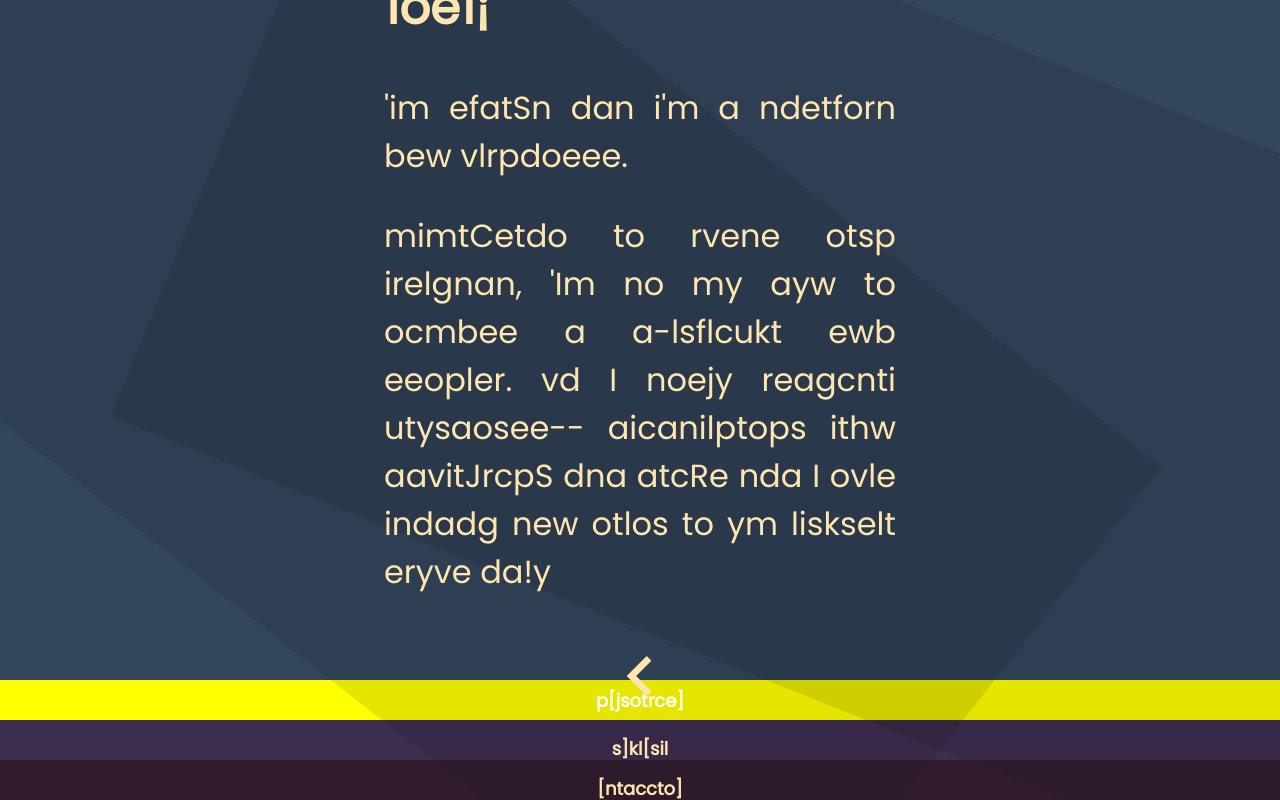
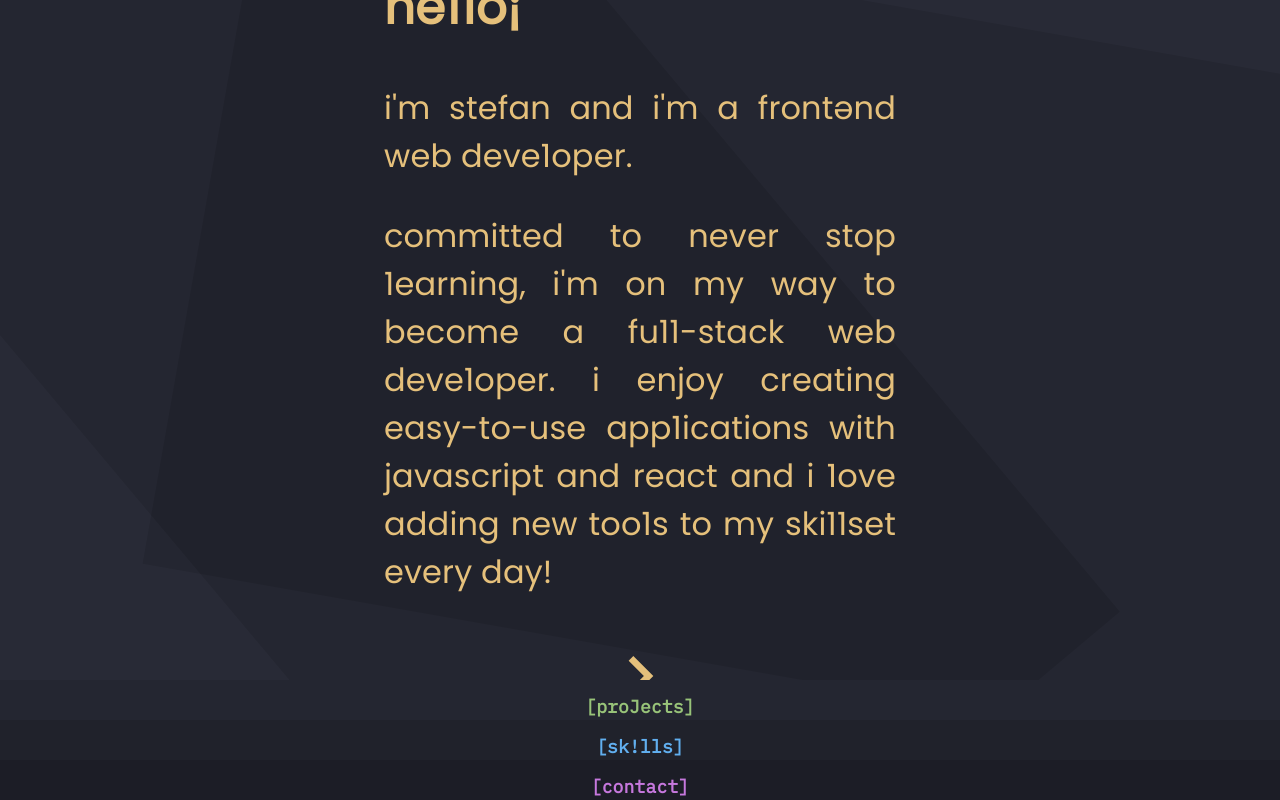
Before and after one commit to erynder-z/personal-portfolio, a React (Create React App) app: page / in a window 1280 px wide. Built offline with nearby package versions, Linux system fonts and the light colour scheme; the HTML template or start-up script is replaced by a standard one.

Commit message:
Fix minor issues

```diff
--- a/src/App.css
+++ b/src/App.css
@@ -1,8 +1,48 @@
 :root {
-  --intro: #33465c;
-  --portfolio: #393e6f;
-  --skills: #3d2e4f;
-  --contact: #321d2f;
-  --bright-text: #ffe5ae;
+  --intro: #282a36;
+  --projects: #242631;
+  --skills: #20222b;
+  --contact: #1c1d26;
+  --black: #282c34;
+  --white: #dcdfe4;
+  --blue: #61afef;
+  --cyan: #56b6c2;
+  --green: #98c379;
+  --pink: #c678dd;
+  --red: #e06c75;
+  --yellow: #e5c07b;
+  --orange: #ffb86c;
   --dark-text: #000000;
+  --scrollbar: #33465c;
+  --scrollbar-thumb: #c4c9d0;
+  --foreground: #dcdfe4;
+  --background: #282c34;
 }
+
+.blue {
+  color: var(--blue);
+}
+
+.cyan {
+  color: var(--cyan);
+}
+
+.green {
+  color: var(--green);
+}
+
+.pink {
+  color: var(--pink);
+}
+
+.red {
+  color: var(--red);
+}
+
+.yellow {
+  color: var(--yellow);
+}
+
+.orange {
+  color: var(--orange);
+}
--- a/src/App.tsx
+++ b/src/App.tsx
@@ -1,9 +1,11 @@
-import React, { FC } from 'react';
+import React, { FC, useEffect, useState } from 'react';
 
 import './App.css';
+import Loading from './Components/Loading/Loading';
 import Navigation from './Components/Navigation/Navigation';
 
 const App: FC = () => {
+  const [showLoading, setShowLoading] = useState<boolean>(true);
   const shuffleNav = (categories: string[]): string[] => {
     const shuffledArray: string[] = categories.map((word) => {
       return shuffleWord(word);
@@ -40,9 +42,19 @@ const App: FC = () => {
     return s;
   };
 
+  useEffect(() => {
+    setTimeout(() => {
+      setShowLoading(false);
+    }, 3000);
+  }, []);
+
   return (
     <div className="App">
-      <Navigation shuffleText={shuffleText} shuffleNav={shuffleNav} />
+      {showLoading ? (
+        <Loading shuffleText={shuffleText} />
+      ) : (
+        <Navigation shuffleText={shuffleText} shuffleNav={shuffleNav} />
+      )}
     </div>
   );
 };
--- a/src/Components/Intro/Intro.css
+++ b/src/Components/Intro/Intro.css
@@ -5,6 +5,7 @@
   flex-direction: column;
   justify-content: center;
   align-items: center;
+  font-family: Poppins, sans-serif;
 }
 
 .underlined {
@@ -13,12 +14,12 @@
   animation-delay: 1s;
 }
 
-.revertColors > span {
+/* .revertColors > span {
   color: var(--yellow);
   transition: color 1s ease-in-out;
   transition-delay: 1s;
 }
-
+ */
 .intro-text {
   padding: 0 30vw;
   font-size: 2rem;
--- a/src/Components/Navigation/Navigation.css
+++ b/src/Components/Navigation/Navigation.css
@@ -5,6 +5,8 @@
   justify-content: center;
   min-height: 100vh;
   overflow: hidden;
+  font-family: IBM Plex Mono, monospace;
+  font-weight: 500;
 }
 
 .panel {
@@ -19,6 +21,7 @@
   font-size: 12px;
   background-size: cover;
   background-position: center;
+  z-index: 1;
 }
 
 .panel.open {
@@ -35,10 +38,7 @@
 }
 
 .panel.closed > div {
-  display: flex;
-  flex-direction: column;
-  justify-content: center;
-  transform: scaleY(0.1) translateX(100%);
+  transform: translateX(100%);
   transition: all 0.5s;
   height: 1rem;
 }
@@ -66,23 +66,46 @@
   font-size: 1.5em;
 }
 
+.panel-heading-intro {
+  color: var(--yellow);
+}
+
+.panel-heading-projects {
+  color: var(--green);
+}
+
+.panel-heading-skills {
+  color: var(--blue);
+}
+
+.panel-heading-contact {
+  color: var(--pink);
+}
+
 .intro {
-  color: var(--bright-text);
+  color: var(--yellow);
   background-color: var(--intro);
   background-position-y: 20%;
+  transition: color 100ms;
 }
-.portfolio {
-  color: var(--bright-text);
-  background-color: var(--portfolio);
+
+.projects {
+  color: var(--white);
+  background-color: var(--projects);
   align-items: flex-start;
+  transition: color 100ms;
 }
+
 .skills {
-  color: var(--bright-text);
+  color: var(--blue);
   background-color: var(--skills);
   align-items: flex-start;
+  transition: color 100ms;
 }
+
 .contact {
-  color: var(--bright-text);
+  color: var(--pink);
   background-color: var(--contact);
   align-items: flex-start;
+  transition: color 100ms;
 }
--- a/src/Components/Navigation/Navigation.tsx
+++ b/src/Components/Navigation/Navigation.tsx
@@ -1,4 +1,5 @@
 import React, { FC, useEffect, useRef, useState } from 'react';
+import Contact from '../Contact/Contact';
 import Intro from '../Intro/Intro';
 import Portfolio from '../Portfolio/Portfolio';
 import Skills from '../Skills/Skills';
@@ -147,7 +148,10 @@ const Navigation: FC<Props> = ({ shuffleText, shuffleNav }) => {
           }}
         >
           <h1 className="panel-heading-contact">{categories[3]}</h1>
-          <p>Contact me</p>
+          <Contact
+            active={activePanel === 'contact' ? true : false}
+            shuffleText={shuffleText}
+          ></Contact>
         </div>
       </div>
     </nav>
--- a/src/Components/Portfolio/Portfolio.tsx
+++ b/src/Components/Portfolio/Portfolio.tsx
@@ -3,7 +3,7 @@ import { FaExternalLinkAlt } from 'react-icons/fa';
 import './Portfolio.css';
 import ProjectList from './ProjectList';
 import Project from './Project/Project';
-import FadeInSection from '../FadeinSection/FadeinSection';
+import VisibleSectionEffect from '../VisibleSectionEffect/VisibleSectionEffect';
 
 interface Props {
   active: boolean;
@@ -121,30 +121,32 @@ const Portfolio: FC<Props> = ({ active, shuffleText }) => {
       onScroll={onScrollPage}
     >
       <section>
-        <FadeInSection>
+        <VisibleSectionEffect>
           <h2 className="portfolio-header">{heading}</h2>
-        </FadeInSection>
+        </VisibleSectionEffect>
         <div className="projects-wrapper">
           {projectList?.map((project) => (
-            <FadeInSection key={project.id}>
+            <VisibleSectionEffect key={project.id}>
               <Project
                 key={project.id}
                 project={project}
                 active={active}
                 shuffleText={shuffleText}
               />
-            </FadeInSection>
+            </VisibleSectionEffect>
           ))}
         </div>
       </section>
-      <FadeInSection>
+      {
+        <VisibleSectionEffect>
           <a
             className="repo-link"
             href="https://github.com/erynder-z?tab=repositories"
           >
             View More <FaExternalLinkAlt size="1rem" />
           </a>
-      </FadeInSection>
+        </VisibleSectionEffect>
+      }
     </div>
   );
 };
--- a/src/Components/Portfolio/Project/Project.tsx
+++ b/src/Components/Portfolio/Project/Project.tsx
@@ -14,10 +14,11 @@ interface Props {
     year: number;
   };
   active: boolean;
+  isVisible?: boolean;
   shuffleText: (text: string) => string;
 }
 
-const Project: FC<Props> = ({ project, active, shuffleText }) => {
+const Project: FC<Props> = ({ project, active, isVisible, shuffleText }) => {
   const {
     title,
     imageURL,
@@ -30,6 +31,7 @@ const Project: FC<Props> = ({ project, active, shuffleText }) => {
     year,
   } = project;
 
+  const [shuffling, setShuffling] = useState<boolean>(false);
   const [reavealImage, setRevealImage] = useState<boolean>(false);
   const [playAnimatedGif, setPlayAnimatedGif] = useState<boolean>(false);
   const [projectImageURL, setProjectImageURL] = useState<string>(imageURL);
@@ -43,11 +45,12 @@ const Project: FC<Props> = ({ project, active, shuffleText }) => {
   const [headingTechnologies, setHeadingTechnologies] =
     useState<string>('Technologies');
   const [headingYear, setheadingYear] = useState<string>('Year');
-  const [previewPlay, setPreviewPlay] = useState<string>('[Preview]');
+  const [previewPlay, setPreviewPlay] = useState<string>('[Play preview]');
   const [previewSource, setPreviewSource] = useState<string>('[Source]');
   const [previewLive, setPreviewLive] = useState<string>('[Live]');
 
   const shuffle = (): void => {
+    setShuffling(true);
     setRevealImage(true);
     const shuffle = setInterval(() => {
       setProjectTitle(shuffleText(projectTitle));
@@ -63,6 +66,7 @@ const Project: FC<Props> = ({ project, active, shuffleText }) => {
     }, 50);
 
     setTimeout(() => {
+      setShuffling(false);
       setRevealImage(false);
       clearInterval(shuffle);
       setProjectTitle(projectTitle);
@@ -89,33 +93,41 @@ const Project: FC<Props> = ({ project, active, shuffleText }) => {
     if (playAnimatedGif) {
       setProjectImageURL(gifURL);
       const shuffle = setInterval(() => {
-        setPreviewPlay(shuffleText('[Stop]'));
+        setPreviewPlay(shuffleText('[Stop preview]'));
       }, 50);
 
       setTimeout(() => {
         clearInterval(shuffle);
-        setPreviewPlay('[Stop]');
+        setPreviewPlay('[Stop preview]');
       }, 500);
     } else {
       setProjectImageURL(imageURL);
       const shuffle = setInterval(() => {
-        setPreviewPlay(shuffleText('[Preview]'));
+        setPreviewPlay(shuffleText('[Play preview]'));
       }, 50);
 
       setTimeout(() => {
         clearInterval(shuffle);
-        setPreviewPlay('[Preview]');
+        setPreviewPlay('[Play preview]');
       }, 500);
     }
     // eslint-disable-next-line react-hooks/exhaustive-deps
   }, [playAnimatedGif]);
 
-  useEffect(() => {
+  /*   useEffect(() => {
     if (active) {
       shuffle();
     }
     // eslint-disable-next-line react-hooks/exhaustive-deps
-  }, [active]);
+  }, [active]); */
+
+  useEffect(() => {
+    if (!shuffling) {
+      shuffle();
+    }
+
+    // eslint-disable-next-line react-hooks/exhaustive-deps
+  }, [isVisible]);
 
   return (
     <div className="project-container">
@@ -165,7 +177,7 @@ const Project: FC<Props> = ({ project, active, shuffleText }) => {
         <p className="project-description">{projectDescription}</p>
         <h4 className="project-technologies-heading">{headingTechnologies}</h4>
         <p className="project-technologies">{projectTechnologies}</p>
-        <h4 className="project-year-header">{headingYear}</h4>
+        <h4 className="project-year-heading">{headingYear}</h4>
         <p className="project-year">{projectYear}</p>
       </div>
     </div>
--- a/src/Components/Portfolio/ProjectList.tsx
+++ b/src/Components/Portfolio/ProjectList.tsx
@@ -36,7 +36,7 @@ const ProjectList: {
     gifURL: gifRobin,
     gifLength: 26760,
     description:
-      'A fully featured, twitter-like social network. Users can post, follow other users and customize their profile. The app uses Firebase as the backend.',
+      'A fully-featured, twitter-like social network. Users can post, follow other users and customize their profile. The app uses Firebase as the backend.',
     githubLink: 'https://github.com/erynder-z/robin-sn',
     liveLink: 'https://erynder-z.github.io/robin-sn',
     technologies: 'React, JavaScript, Firebase',
--- a/src/Components/Skills/Skills.tsx
+++ b/src/Components/Skills/Skills.tsx
@@ -287,7 +287,9 @@ const Skills: FC<Props> = ({ active, shuffleText }) => {
             <div className="curlyClose-inner">{chars.curlyBracesClose}</div>
           </div>
         </div>
-        <div className="bracketClose1">{chars.bracketsClose} ,</div>
+        <div className="bracketClose1">
+          {chars.bracketsClose} {chars.comma}
+        </div>
         <h3 className="technologies-header">{technologies.header}</h3>
         <div className="bracketOpen2">{chars.bracketsOpen}</div>
         <div className="technologies-container">
--- a/src/index.css
+++ b/src/index.css
@@ -1,5 +1,6 @@
 @import-normalize;
 @import url('https://fonts.googleapis.com/css2?family=Poppins&display=swap');
+@import url('https://fonts.googleapis.com/css2?family=IBM+Plex+Mono&display=swap');
 
 body {
   margin: 0;
@@ -8,6 +9,7 @@ body {
     'Droid Sans', 'Helvetica Neue', sans-serif;
   -webkit-font-smoothing: antialiased;
   -moz-osx-font-smoothing: grayscale;
+  letter-spacing: 0.01em;
 }
 
 code {
```
Also changed, not shown: src/Components/Portfolio/Project/Project.css (+25 -10 lines). Lines whose indentation alone changed are shown as unchanged.
